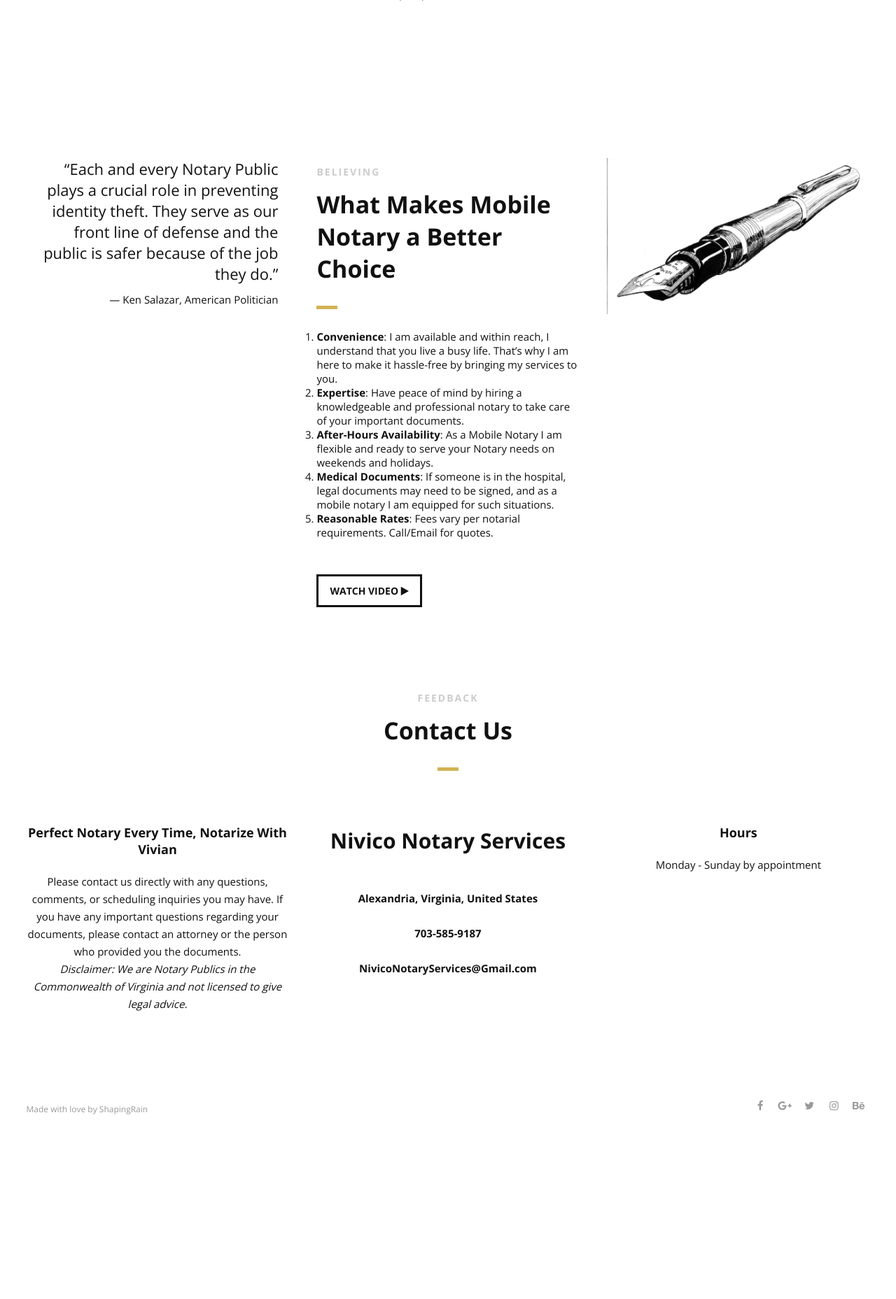
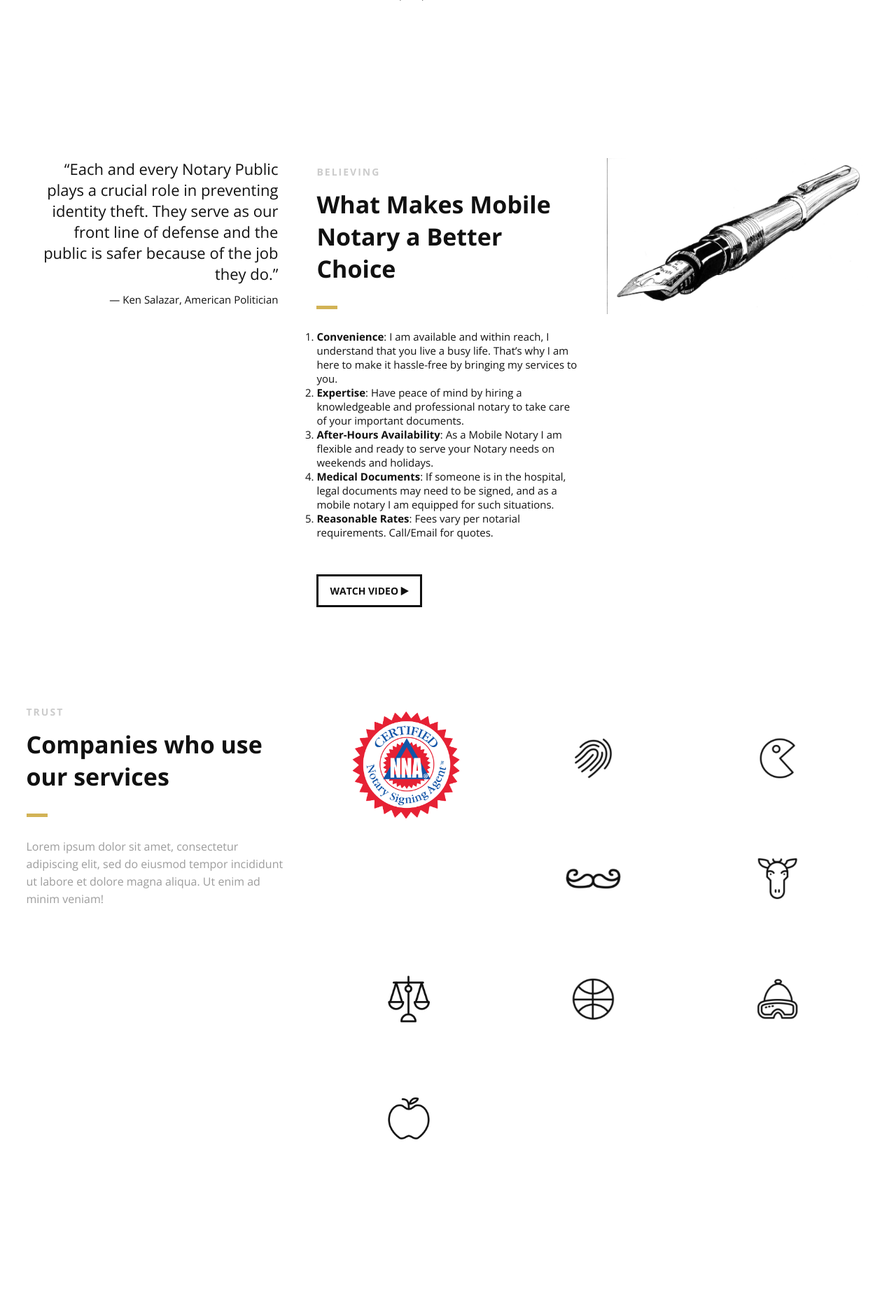
Before and after one commit to lrmoon/Notary, a Django app: page / in a window 1280 px wide. Shown: the part 1328-3185 px from the top of the page at 70% size. Before the commit the page ends 2921 px from the top, so only its background shows below. Run offline with Django 3.2, Linux system fonts and the light colour scheme.

Commit message:
polishing

```diff
--- a/main_app/static/css/style.css
+++ b/main_app/static/css/style.css
@@ -2329,4 +2329,15 @@ blockquote {
         height: 432px !important;
     }
 
-}
+
+
+
+}
+
+#divider{
+    border-style: none !important;
+    box-sizing:none !important;
+    background-color: blue !important;
+    border-width:100% !important;
+    display: none !important;
+}
--- a/main_app/templates/base.html
+++ b/main_app/templates/base.html
@@ -64,7 +64,7 @@
                         <!--End of Banner Logo-->
 
                         <!--The Logo that is shown on the sticky Navigation Bar-->
-                        <img src="{% static 'images/logo-2.png' %}" id="navigation-logo" alt="Landing Page"/>
+                        <img src="{% static 'images/logo-2.png'" id="navigation-logo" alt="Landing Page"/>
                         <!--End of Navigation Logo-->
 
                     </div>
--- a/main_app/templates/base2.html
+++ b/main_app/templates/base2.html
@@ -114,19 +114,13 @@
                                 <a href="#about">About</a>
                             </li>
                             <li>
-                                <a href="#gallery">Gallery</a>
-                            </li>
-                            <li>
                                 <a href="#services">Services</a>
                             </li>
                             <li>
-                                <a href="#testimonials">Contact</a>
+                                <a href="#clients">Affiliates</a>
                             </li>
                             <li>
-                                <a href="#clients">Clients</a>
-                            </li>
-                            <li>
-                                <a href="#pricing">Pricing</a>
+                                <a href="#testimonials">Contact</a>
                             </li>
                         </ul>
                     </nav>
@@ -250,7 +244,7 @@
         <!--End of Introduction-->
 
 
-
+        <hr id='divider' class='rounded'/>
         <!--Content Section-->
         <div id="services" class="scrollto clearfix">
 
@@ -304,7 +298,67 @@
 
         </div>
         <!--End of Content Section-->
+<!--Clients-->
+<section id="clients" class="scrollto clearfix">
+    <div class="row clearfix">
 
+        <div class="col-3">
+
+            <div class="section-heading">
+                <h3>TRUST</h3>
+                <h2 class="section-title">Companies who use our services</h2>
+                <p class="section-subtitle">Lorem ipsum dolor sit amet, consectetur adipiscing elit, sed do
+                    eiusmod
+                    tempor incididunt ut labore et dolore magna aliqua. Ut enim ad minim veniam!</p>
+            </div>
+
+        </div>
+
+        <div class="col-2-3">
+
+            <a href="#" class="col-3">
+                <img src="{% static 'images/company-images/nna.png' %}" alt="Company"/>
+                <div class="client-overlay"><span>Tree</span></div>
+            </a>
+            <a href="#" class="col-3">
+                <img src="images/company-images/company-logo2.png" alt="Company"/>
+                <div class="client-overlay"><span>Fingerprint</span></div>
+            </a>
+            <a href="#" class="col-3">
+                <img src="images/company-images/company-logo3.png" alt="Company"/>
+                <div class="client-overlay"><span>The Man</span></div>
+            </a>
+            <a href="#" class="col-3">
+                <img src="images/company-images/company-logo4.png" alt="Company"/>
+                <div class="client-overlay"><span>Mustache</span></div>
+            </a>
+            <a href="#" class="col-3">
+                <img src="images/company-images/company-logo5.png" alt="Company"/>
+                <div class="client-overlay"><span>Goat</span></div>
+            </a>
+            <a href="#" class="col-3">
+                <img src="images/company-images/company-logo6.png" alt="Company"/>
+                <div class="client-overlay"><span>Justice</span></div>
+            </a>
+            <a href="#" class="col-3">
+                <img src="images/company-images/company-logo7.png" alt="Company"/>
+                <div class="client-overlay"><span>Ball</span></div>
+            </a>
+            <a href="#" class="col-3">
+                <img src="images/company-images/company-logo8.png" alt="Company"/>
+                <div class="client-overlay"><span>Cold</span></div>
+            </a>
+
+            <a href="#" class="col-3">
+                <img src="images/company-images/company-logo9.png" alt="Company"/>
+                <div class="client-overlay"><span>Cold</span></div>
+            </a>
+
+        </div>
+
+    </div>
+</section>
+<!--End of Clients-->
         <!--Testimonials-->
         <aside id="testimonials" class="scrollto text-center" data-enllax-ratio=".2">
 
@@ -396,6 +450,7 @@
             </ul>
             <!--End of Social Icons in Footer-->
         </div>
+
     </footer>
     <!--End of Footer-->
 
```
Also changed, not shown: main_app/static/css/namari-color.css (line endings or trailing spaces), main_app/static/images/company-images/nna.png (added).
